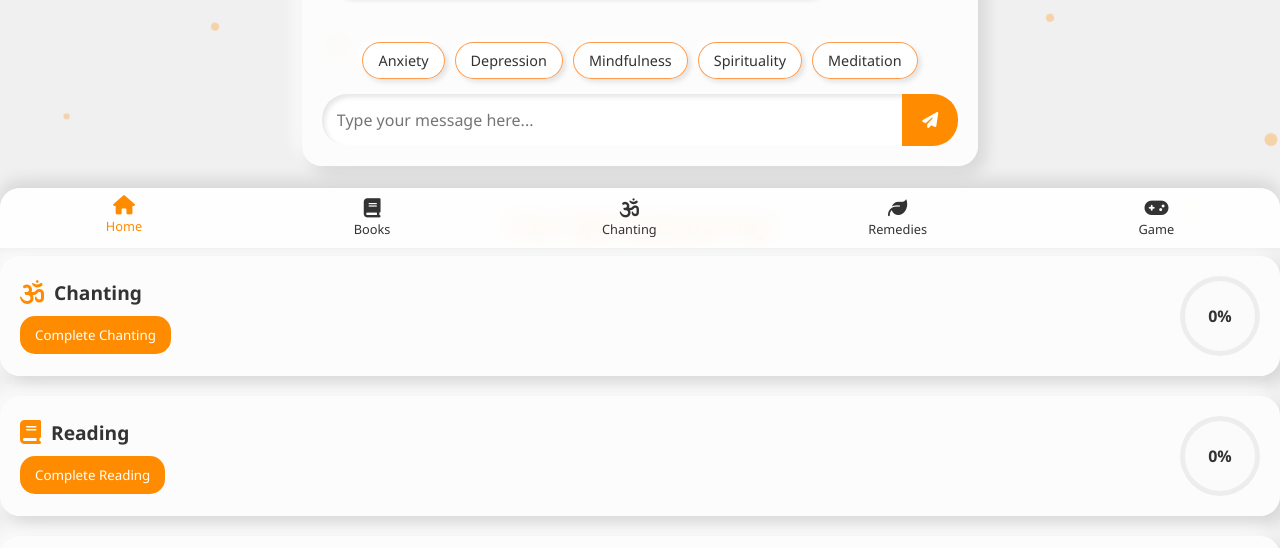
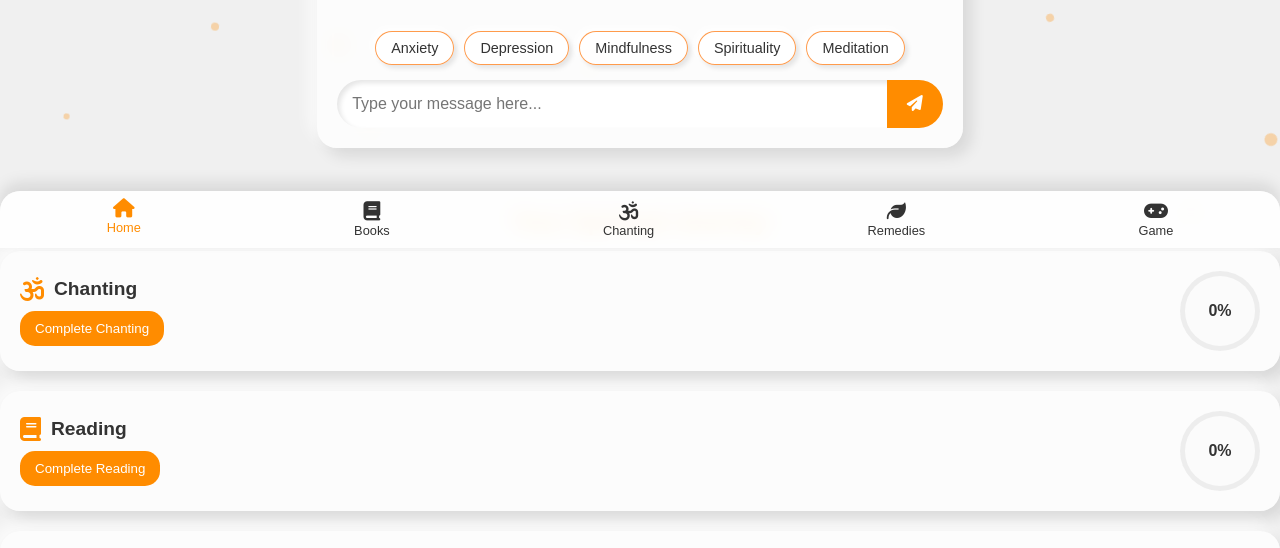
Before and after one commit to Abhirai1/finalhome, a website: page home.html in a window 1280 px wide. Shown: the part 552-1100 px from the top of the page. Drawn offline with Linux system fonts and the light colour scheme.

Commit message:
Update chat.css

```diff
--- a/chat.css
+++ b/chat.css
@@ -10,7 +10,7 @@
       margin: 0;
       padding: 0;
       box-sizing: border-box;
-      font-family: 'Segoe UI', Tahoma, Geneva, Verdana, sans-serif
+      font-family: "Poppins", sans-serif;
     }
 
     body {
```
